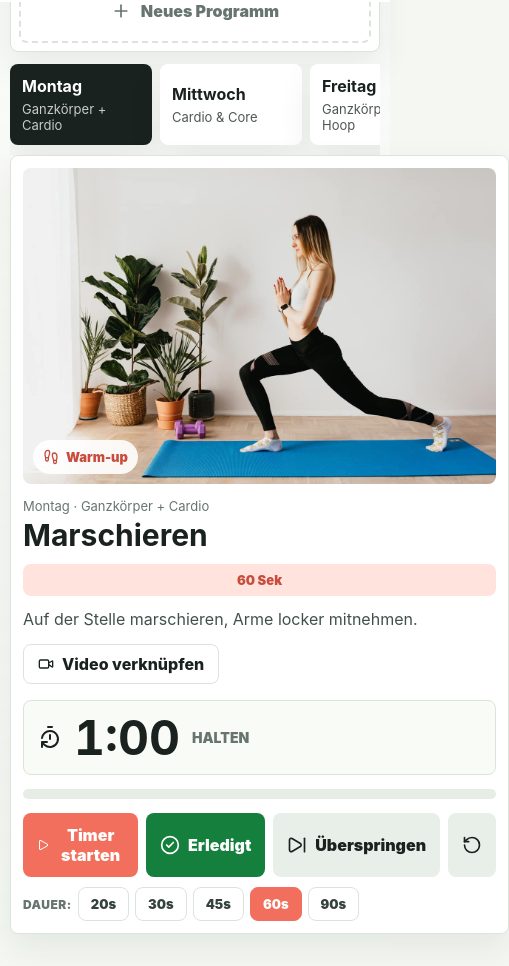
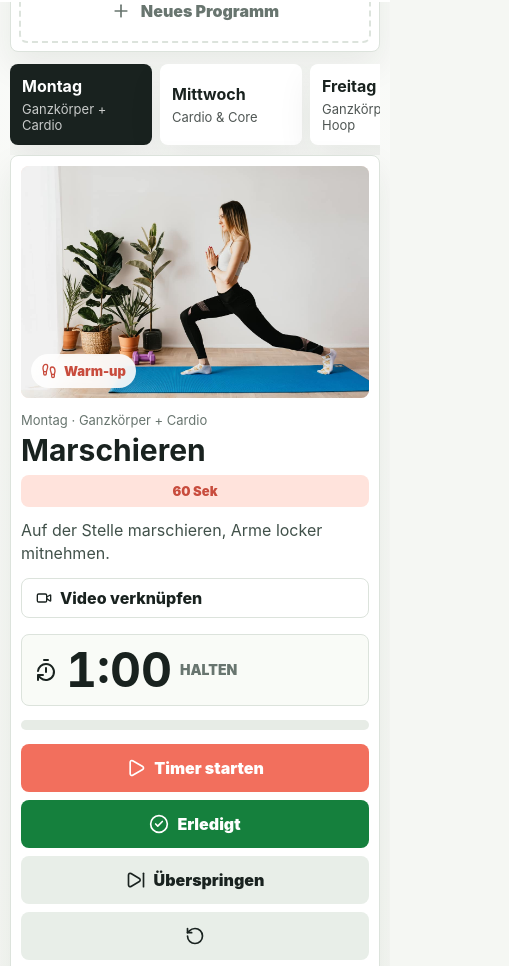
Before and after one commit to Deathcrusher/Fitness-App, a React (Vite) app: page / in a window 390 px wide. Shown: the part 842-1808 px from the top of the page, 509 px wide, since content can reach past the window. Built offline with nearby package versions, Linux system fonts and the light colour scheme.

Commit message:
Fix compact mobile training layout

```diff
--- a/src/styles.css
+++ b/src/styles.css
@@ -1243,3 +1243,81 @@ button.doneAction {
   .customTimer { padding: 16px; }
   .timerStepperValue strong { font-size: 84px; }
 }
+
+
+/* Compact Android training layout */
+@media (max-width: 520px) {
+  html,
+  body {
+    min-width: 0;
+    max-width: 100%;
+  }
+
+  .app {
+    width: 100%;
+    overflow-x: clip;
+    padding: 10px;
+  }
+
+  .dashboard,
+  .dashboard.singleCol,
+  .sessionCard,
+  .planPanel,
+  .customTimer {
+    width: 100%;
+    max-width: 100%;
+    min-width: 0;
+  }
+
+  .sessionCard,
+  .planPanel,
+  .customTimer {
+    padding: 10px;
+  }
+
+  .sessionImageWrap img {
+    object-fit: contain;
+    background: var(--accent-soft);
+  }
+
+  .sessionHeader {
+    grid-template-columns: 1fr;
+    gap: 8px;
+  }
+
+  .repBadge {
+    width: 100%;
+    max-width: none;
+    justify-content: center;
+  }
+
+  .controls,
+  .pauseControls,
+  .workControls,
+  .exerciseControls,
+  .controls.startResetControls {
+    grid-template-columns: 1fr;
+  }
+
+  .controls button,
+  .primaryAction,
+  .ghostBtn {
+    width: 100%;
+    min-width: 0;
+  }
+
+  .timerPanel {
+    min-width: 0;
+    padding: 12px;
+    gap: 8px;
+  }
+
+  .timerPanel strong {
+    font-size: 48px;
+  }
+
+  .bottomnav {
+    width: 100%;
+    max-width: 100%;
+  }
+}
```
